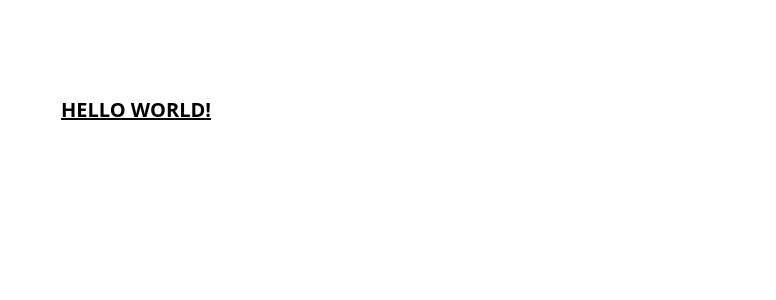
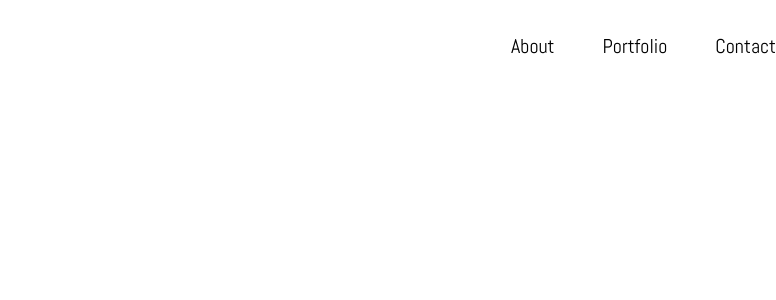
Before and after one commit to sharkanado/portfolio_website, a Next.js app: page / in a window 1280 px wide. Shown: the top 300 px of the page, without its empty margins (504-1280 px from the left). Built offline with nearby package versions, Linux system fonts and the light colour scheme.

Commit message:
feat: add first components and font

```diff
--- /dev/null
+++ b/src/components/MainWrapper.tsx
@@ -0,0 +1,12 @@
+import React from "react";
+import Navbar from "./Navbar";
+
+const MainWrapper = () => {
+  return (
+    <div className="container mx-auto">
+      <Navbar />
+    </div>
+  );
+};
+
+export default MainWrapper;
--- /dev/null
+++ b/src/components/Navbar.tsx
@@ -0,0 +1,25 @@
+import Link from "next/link";
+import React from "react";
+import {abel} from "../styles/fonts";
+
+const Navbar = () => {
+  const navLinks = [
+    {name: "About", link: ""},
+    {name: "Portfolio", link: ""},
+    {name: "Contact", link: ""},
+  ];
+
+  return (
+    <div className="flex justify-end py-8">
+      <nav className="flex gap-12">
+        {navLinks.map(({name, link}, idx) => (
+          <Link key={idx} href={link} className={`${abel.className} text-xl`}>
+            {name}
+          </Link>
+        ))}
+      </nav>
+    </div>
+  );
+};
+
+export default Navbar;
--- /dev/null
+++ b/src/components/index.ts
@@ -0,0 +1,3 @@
+import MainWrapper from "./MainWrapper";
+
+export {MainWrapper};
--- a/src/pages/index.tsx
+++ b/src/pages/index.tsx
@@ -1,7 +1,6 @@
+import React from "react";
+import {MainWrapper} from "@/src/components";
+
 export default function Home() {
-  return (
-    <main className="flex min-h-screen flex-col items-center justify-between p-24">
-      <p className="font-bold text-xl underline">HELLO WORLD!</p>
-    </main>
-  );
+  return <MainWrapper />;
 }
--- /dev/null
+++ b/src/styles/fonts.ts
@@ -0,0 +1,8 @@
+import {Abel} from "next/font/google";
+
+const abel = Abel({
+  subsets: ["latin"],
+  weight: "400",
+});
+
+export {abel};
```
